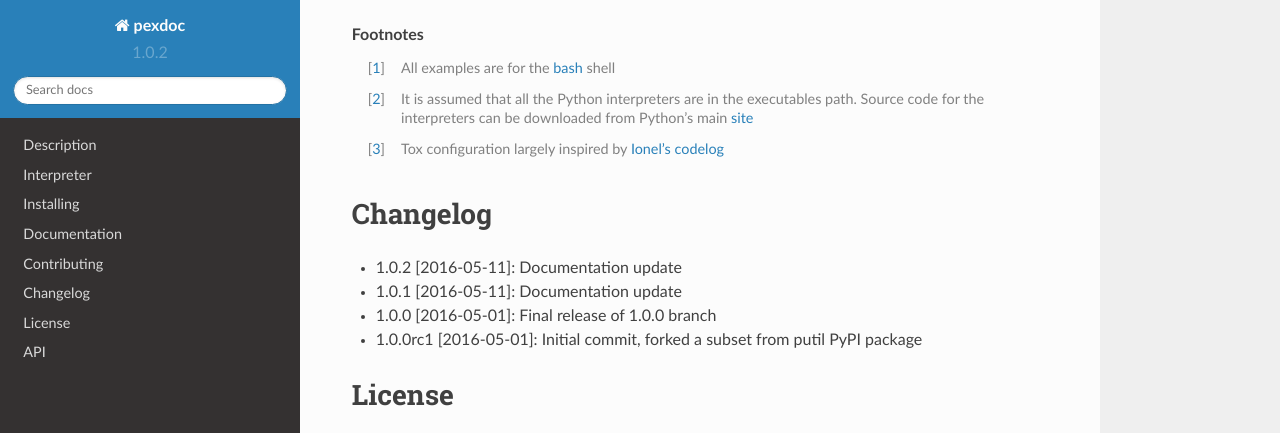
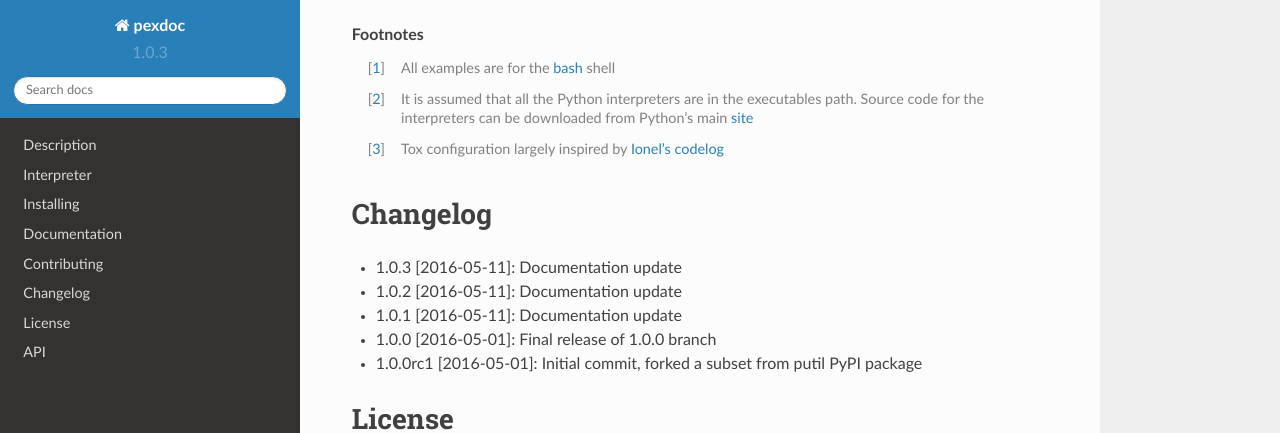
Before and after one commit to pmacosta/pexdoc, a Sphinx documentation site: the page built from docs/index.rst, in a window 1280 px wide and 900 px high, scrolled down 4187 px, cut to the strip 0-433 px from the top of the window. Built offline with Sphinx 7.4.7 and the Read the Docs theme 2.0.0, drawn with Linux system fonts in a browser that asks for light colours.

Commit message:
Documentation update

```diff
--- a/CHANGELOG.rst
+++ b/CHANGELOG.rst
@@ -5,6 +5,7 @@
 Changelog
 =========
 
+* 1.0.3 [2016-05-11]: Documentation update
 * 1.0.2 [2016-05-11]: Documentation update
 * 1.0.1 [2016-05-11]: Documentation update
 * 1.0.0 [2016-05-01]: Final release of 1.0.0 branch
--- a/docs/conf.py
+++ b/docs/conf.py
@@ -17,10 +17,6 @@ import os
 import sys
 import sphinx.environment
 from docutils.utils import get_source_line
-if sys.hexversion < 0x03000000:
-    from mock import MagicMock
-else:
-    from unittest.mock import MagicMock
 RTD = os.environ.get('READTHEDOCS', False) == 'True'
 # If extensions (or modules to document with autodoc) are in another directory,
 # add these directories to sys.path here. If the directory is relative to the
@@ -63,9 +59,9 @@ copyright = u'2013-2016, Pablo Acosta-Serafini'
 # built documents.
 #
 # The short X.Y version.
-version = '1.0.2'
+version = '1.0.3'
 # The full version, including alpha/beta/rc tags.
-release = '1.0.2'
+release = '1.0.3'
 
 # The language for content autogenerated by Sphinx. Refer to documentation
 # for a list of supported languages.
@@ -369,16 +365,6 @@ if RTD:
                 print(os.path.abspath(os.path.join(dname, fname)))
                 sys.path.append(os.path.dirname(os.path.dirname(dname)))
 
-    # Mock out numpy, matplotlib and scipy modules which are not installed
-    # in ReadTheDocs environment
-    class Mock(MagicMock):
-        @classmethod
-        def __getattr__(cls, name):
-            return Mock()
-
-    MOCK_MODULES = ['numpy']
-    sys.modules.update((mod_name, Mock()) for mod_name in MOCK_MODULES)
-
 # Eliminate warnings from non-local images (i.e. badges)
 # From https://stackoverflow.com/questions/12772927/
 # specifying-an-online-image-in-sphinx-restructuredtext-format
--- a/pexdoc/version.py
+++ b/pexdoc/version.py
@@ -7,7 +7,7 @@
 ###
 # Global variables
 ###
-VERSION_INFO = (1, 0, 2, 'final', 0)
+VERSION_INFO = (1, 0, 3, 'final', 0)
 
 
 ###
```
Also changed, not shown: 2 other files.
